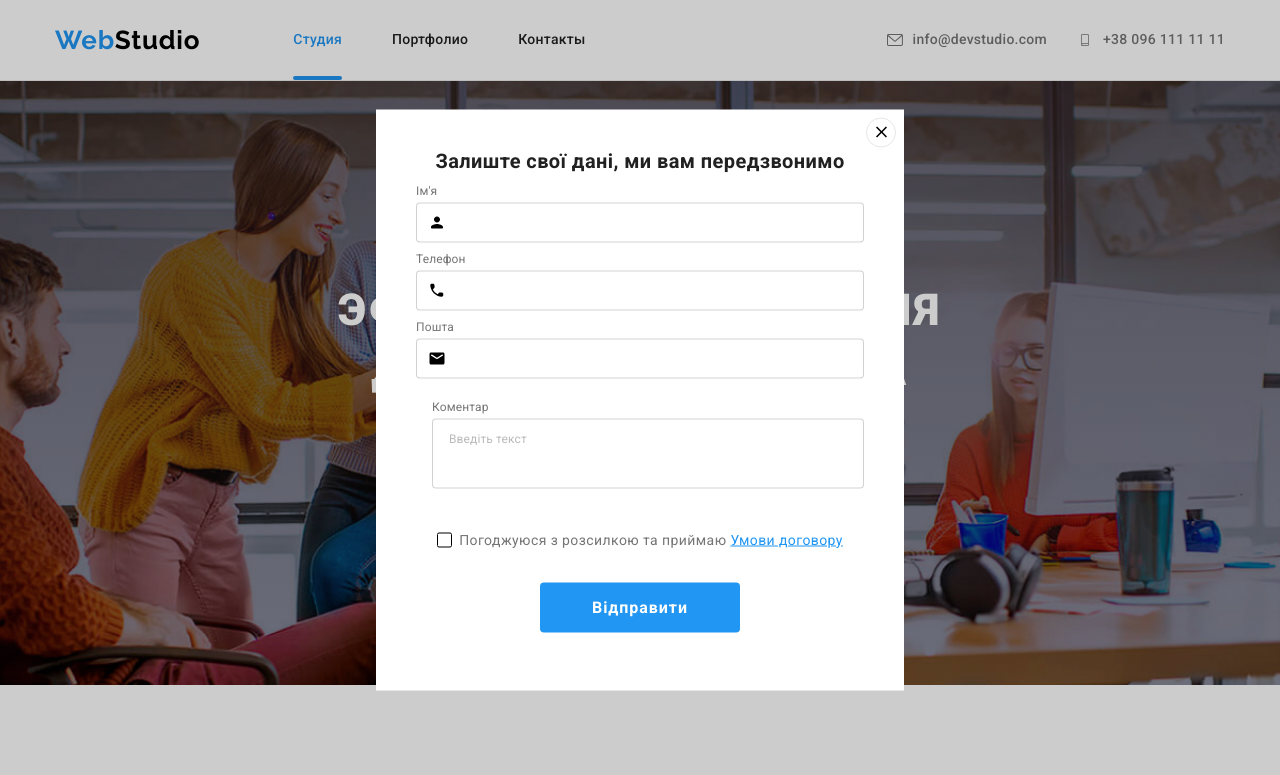
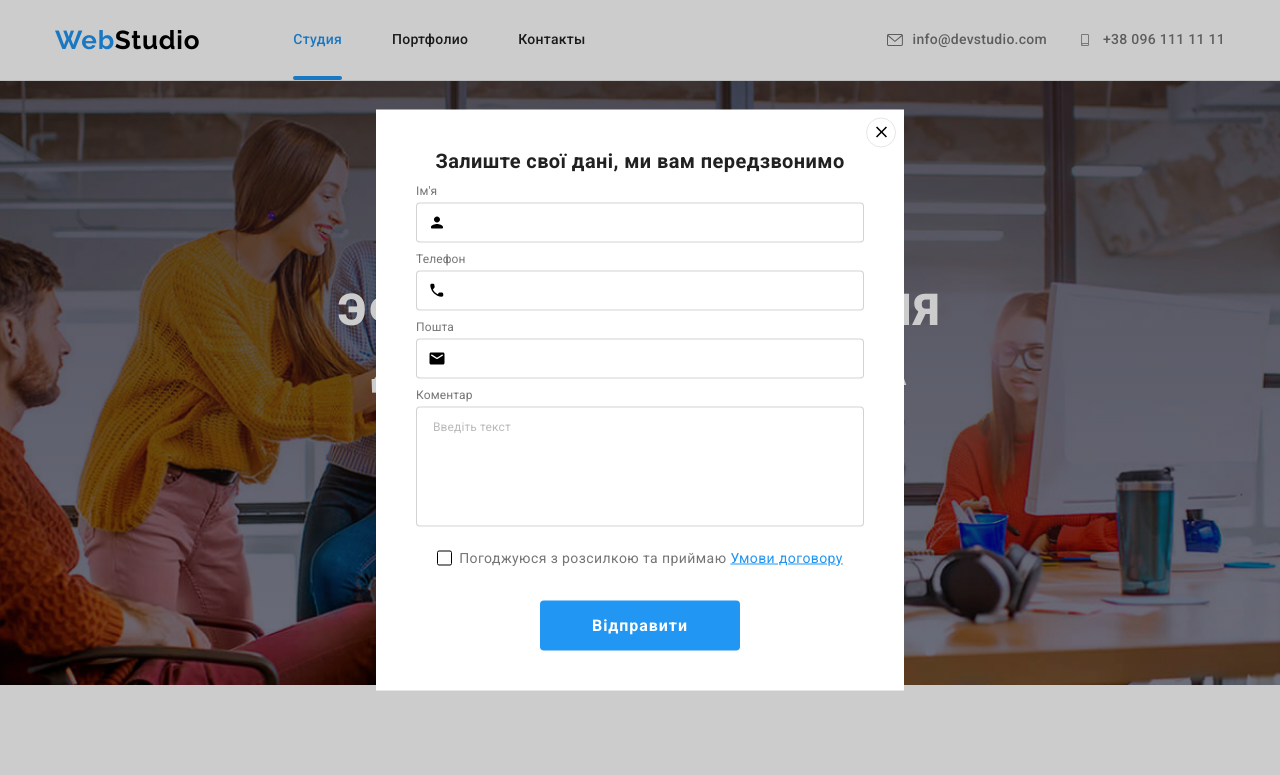
Before and after one commit to OlhaNazarova/goit-markup-hw-06, a plain HTML site: page index.html in a window 1280 px wide. Both pictures are taken after a click on the button "Заказать услугу". Shown: the top 775 px of the page. Drawn offline with nearby package versions, Linux system fonts and the light colour scheme.

Commit message:
виправлене дз повністю

```diff
--- a/css/styles.css
+++ b/css/styles.css
@@ -592,9 +592,7 @@ color: rgba(255, 255, 255, 0.6);
     display: flex;
     justify-content: center;
 }
-.social-list-item{
 
-}
 .social-list-dark{
 
     height: 44px;
@@ -818,17 +816,15 @@ margin-bottom: 12px;
     position: relative;
 
 }
-.modal-form-comment{
+.modal-label-comment{
     margin-bottom: 20px;
 }
-.modal-label-comment{
 
-}
 .modal-form-text{
     font-size: 12px;
     line-height: 1.16;
     letter-spacing: 0.01em;
-    color: #757575;
+    color: var(--mail-color);
     display: block;
 
 }
@@ -950,11 +946,7 @@ text-transform: uppercase;
 color: var(--whitey-color);
 margin-bottom: 20px;
 }
-.modal-form-footer{
 
-
-
-}
 
 .contact-form-input-footer{
 border: 1px solid rgba(255, 255, 255, 0.3);
@@ -966,6 +958,7 @@ width: 358px;
 padding-top: 15px;
 padding-bottom: 15px;
 margin-right: 12px;
+color: var(--whitey-color);
 }
 .contact-form-input-footer::placeholder{
 font-size: 16px;
--- a/index.html
+++ b/index.html
@@ -478,7 +478,7 @@
                         <use href="./image/svg/symbol-defs2.svg#icon-email-black-18dp-1"></use>
                     </svg>
                     <input type="email" class="contact-form-input" name="user-email"/></label>
-                <label class="modal-form-label modal-form-comment"><span class="modal-form-text">Коментар</span><textarea class="modal-form-comment contact-form-input" name="user-comment" id="" placeholder="Введіть текст"></textarea></label>
+                <label class="modal-form-label modal-label-comment"><span class="modal-form-text">Коментар</span><textarea class="modal-form-comment contact-form-input" name="user-comment" id="" placeholder="Введіть текст"></textarea></label>
                 <label class="modal-form-checkbox">
                     <input type="checkbox" class="input-checkbox">
                     <svg class="icon-checkbox"  width="15" height="15">
```
